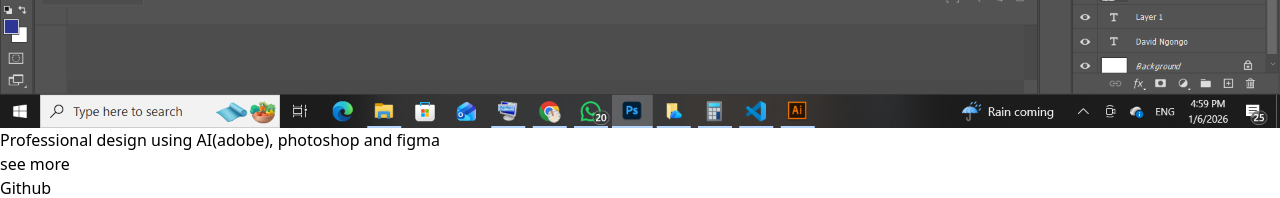
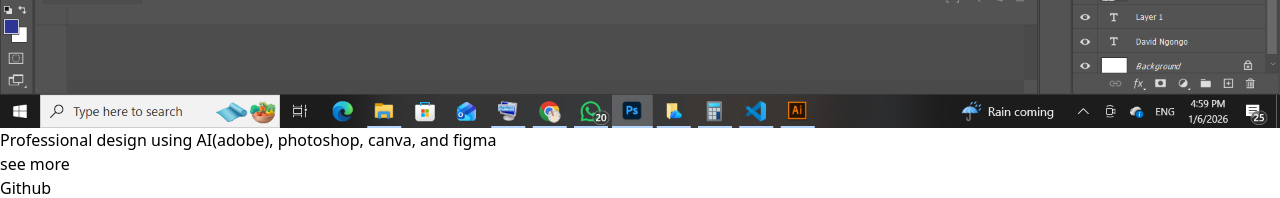
Before and after one commit to davidngongo/Dng-portofolio, a React (Vite) app: page / in a window 1280 px wide. Shown: the part 6400-6598 px from the top of the page. Built offline with nearby package versions, Linux system fonts and the light colour scheme.

Commit message:
updateProjects

```diff
--- a/src/Components/Projects.jsx
+++ b/src/Components/Projects.jsx
@@ -15,7 +15,7 @@ const Project = [
     {
         id: 2,
         image: design,
-        name:"Professional design using AI(adobe), photoshop and figma",
+        name:"Professional design using AI(adobe), photoshop, canva, and figma",
         technologies:"see more",
         github:"https://github.com/davidngongo/Some-Design",
     },
```
